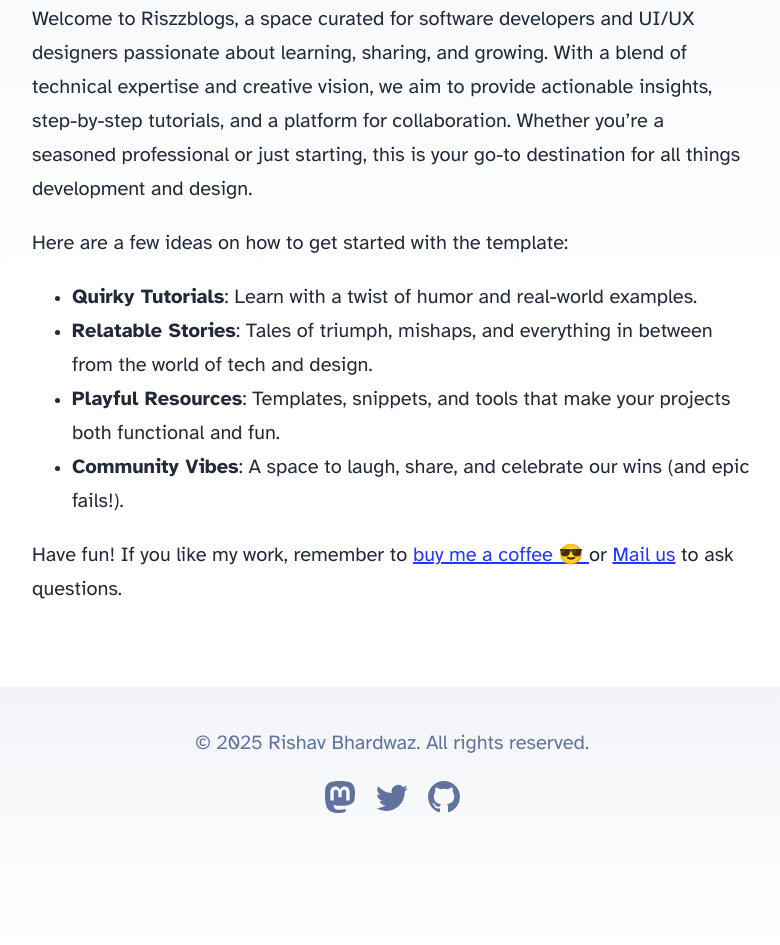
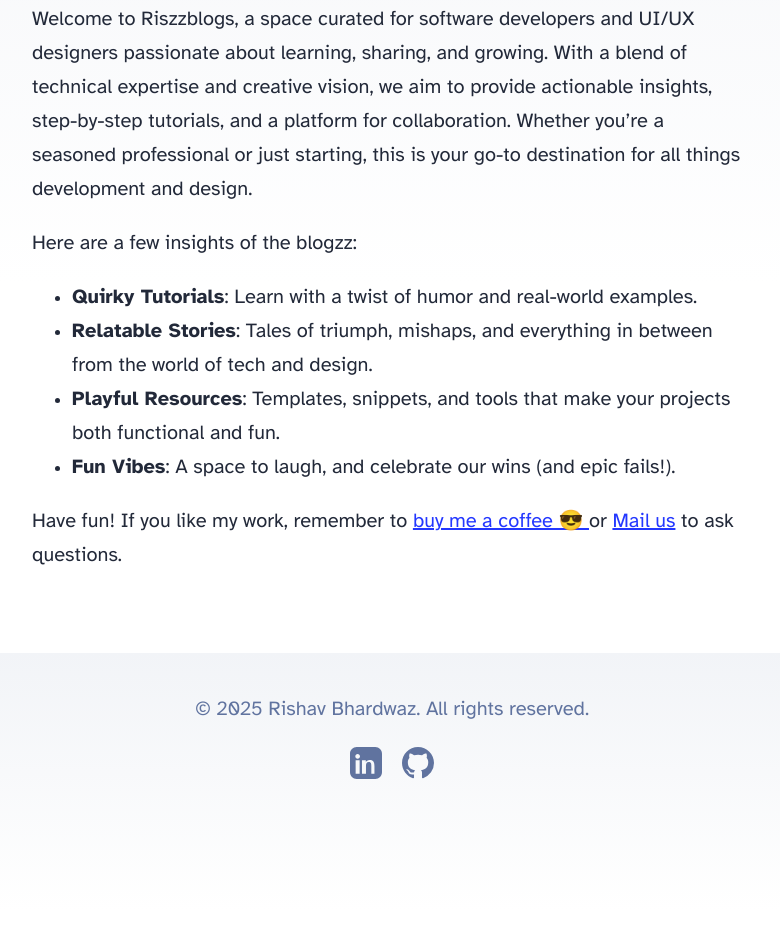
Before and after one commit to rishav-bhardwaz/riszzblogs, an Astro site: page / in a window 1280 px wide. Shown: the part 316-1261 px from the top of the page, without its empty margins (248-1028 px from the left). After the commit the page ends 1227 px from the top, so only its background shows below. Built offline with nearby package versions, Linux system fonts and the light colour scheme; Astro itself is replaced by a stand-in of ours.

Commit message:
Update footer links and modify homepage content for better engagement

```diff
--- a/src/components/Footer.astro
+++ b/src/components/Footer.astro
@@ -5,31 +5,23 @@ const today = new Date();
 <footer>
 	&copy; {today.getFullYear()} Rishav Bhardwaz. All rights reserved.
 	<div class="social-links">
-		<a href="https://m.webtoo.ls/@astro" target="_blank">
+		<a href="https://linkedin.com/in/rishavbhardwaz" target="_blank">
 			<span class="sr-only">Follow Astro on Mastodon</span>
 			<svg
-				viewBox="0 0 16 16"
-				aria-hidden="true"
-				width="32"
-				height="32"
-				astro-icon="social/mastodon"
-				><path
-					fill="currentColor"
-					d="M11.19 12.195c2.016-.24 3.77-1.475 3.99-2.603.348-1.778.32-4.339.32-4.339 0-3.47-2.286-4.488-2.286-4.488C12.062.238 10.083.017 8.027 0h-.05C5.92.017 3.942.238 2.79.765c0 0-2.285 1.017-2.285 4.488l-.002.662c-.004.64-.007 1.35.011 2.091.083 3.394.626 6.74 3.78 7.57 1.454.383 2.703.463 3.709.408 1.823-.1 2.847-.647 2.847-.647l-.06-1.317s-1.303.41-2.767.36c-1.45-.05-2.98-.156-3.215-1.928a3.614 3.614 0 0 1-.033-.496s1.424.346 3.228.428c1.103.05 2.137-.064 3.188-.189zm1.613-2.47H11.13v-4.08c0-.859-.364-1.295-1.091-1.295-.804 0-1.207.517-1.207 1.541v2.233H7.168V5.89c0-1.024-.403-1.541-1.207-1.541-.727 0-1.091.436-1.091 1.296v4.079H3.197V5.522c0-.859.22-1.541.66-2.046.456-.505 1.052-.764 1.793-.764.856 0 1.504.328 1.933.983L8 4.39l.417-.695c.429-.655 1.077-.983 1.934-.983.74 0 1.336.259 1.791.764.442.505.661 1.187.661 2.046v4.203z"
-				></path></svg
-			>
+			viewBox="0 0 24 24"
+			aria-hidden="true"
+			width="32"
+			height="32"
+			astro-icon="social/linkedin"
+		>
+			<path
+				fill="currentColor"
+				d="M19 0h-14c-2.761 0-5 2.239-5 5v14c0 2.761 2.239 5 5 5h14c2.761 0 5-2.239 5-5v-14c0-2.761-2.239-5-5-5zm-11.772 20h-3v-10h3v10zm-1.501-11.22c-.968 0-1.754-.795-1.754-1.774 0-.978.786-1.773 1.754-1.773.968 0 1.754.795 1.754 1.773 0 .979-.786 1.774-1.754 1.774zm13.272 11.22h-3v-5.604c0-1.336-.024-3.062-1.866-3.062-1.867 0-2.155 1.46-2.155 2.967v5.699h-3v-10h2.881v1.367h.041c.401-.756 1.38-1.551 2.842-1.551 3.037 0 3.599 2.001 3.599 4.603v5.581z"
+			></path>
+		</svg>
 		</a>
-		<a href="https://twitter.com/astrodotbuild" target="_blank">
-			<span class="sr-only">Follow Astro on Twitter</span>
-			<svg viewBox="0 0 16 16" aria-hidden="true" width="32" height="32" astro-icon="social/x"
-				><path
-					fill="currentColor"
-					d="M5.026 15c6.038 0 9.341-5.003 9.341-9.334 0-.14 0-.282-.006-.422A6.685 6.685 0 0 0 16 3.542a6.658 6.658 0 0 1-1.889.518 3.301 3.301 0 0 0 1.447-1.817 6.533 6.533 0 0 1-2.087.793A3.286 3.286 0 0 0 7.875 6.03a9.325 9.325 0 0 1-6.767-3.429 3.289 3.289 0 0 0 1.018 4.382A3.323 3.323 0 0 1 .64 6.575v.045a3.288 3.288 0 0 0 2.632 3.218 3.203 3.203 0 0 1-.865.115 3.23 3.23 0 0 1-.614-.057 3.283 3.283 0 0 0 3.067 2.277A6.588 6.588 0 0 1 .78 13.58a6.32 6.32 0 0 1-.78-.045A9.344 9.344 0 0 0 5.026 15z"
-				></path></svg
-			>
-		</a>
-		<a href="https://github.com/withastro/astro" target="_blank">
-			<span class="sr-only">Go to Astro's GitHub repo</span>
+		<a href="https://github.com/rishav-bhardwaz" target="_blank">
+			<span class="sr-only">Go to Rishav's GitHub </span>
 			<svg viewBox="0 0 16 16" aria-hidden="true" width="32" height="32" astro-icon="social/astro"
 				><path
 					fill="currentColor"
--- a/src/pages/index.astro
+++ b/src/pages/index.astro
@@ -13,20 +13,19 @@ import { SITE_TITLE, SITE_DESCRIPTION } from '../consts';
 	<body>
 		<Header />
 		<main>
-			<h1>🧑‍🚀 Hello, Astronaut!</h1>
+			<h1>🦇 Hello, World!</h1>
 			<p>
 				Join the journey of a developer and designer who loves to blend tech, design, and humor.
 			</p>
 			<p>
 				Welcome to Riszzblogs, a space curated for software developers and UI/UX designers passionate about learning, sharing, and growing. With a blend of technical expertise and creative vision, we aim to provide actionable insights, step-by-step tutorials, and a platform for collaboration. Whether you’re a seasoned professional or just starting, this is your go-to destination for all things development and design.
 			</p>
-			<p>Here are a few ideas on how to get started with the template:</p>
+			<p>Here are a few insights of the blogzz:</p>
 			<ul>
 				<li><b>Quirky Tutorials</b>: Learn with a twist of humor and real-world examples.
-				<li><b>Relatable Stories</b>: Tales of triumph, mishaps, and everything in between from the world of tech and design.
-				</li>
+				<li><b>Relatable Stories</b>: Tales of triumph, mishaps, and everything in between from the world of tech and design.</li>
 				<li><b>Playful Resources</b>: Templates, snippets, and tools that make your projects both functional and fun.</li>
-				<li><b>Community Vibes</b>: A space to laugh, share, and celebrate our wins (and epic fails!).</li>
+				<li><b>Fun Vibes</b>: A space to laugh, and celebrate our wins (and epic fails!).</li>
 			</ul>
 			<p>
 				Have fun! If you like my work, remember to <a href="https://rishavbhardwaz.fun/"
```
